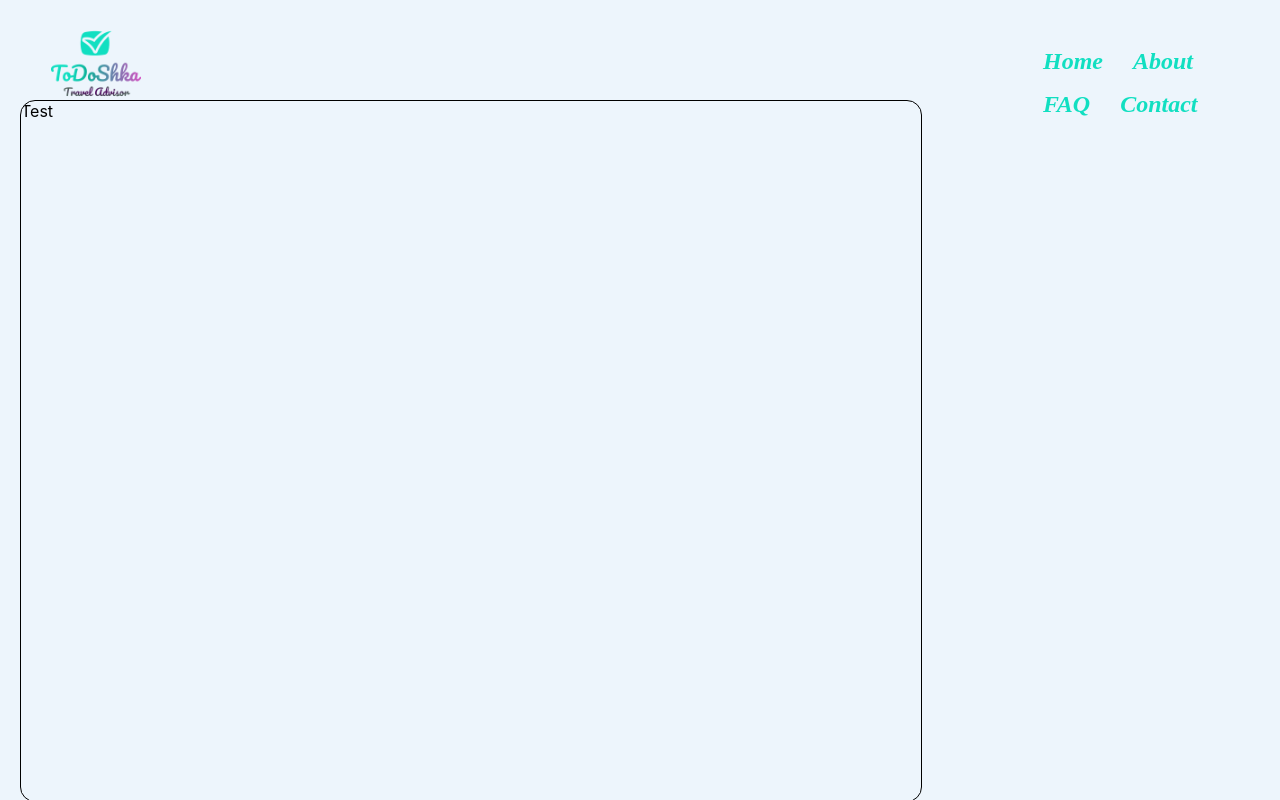
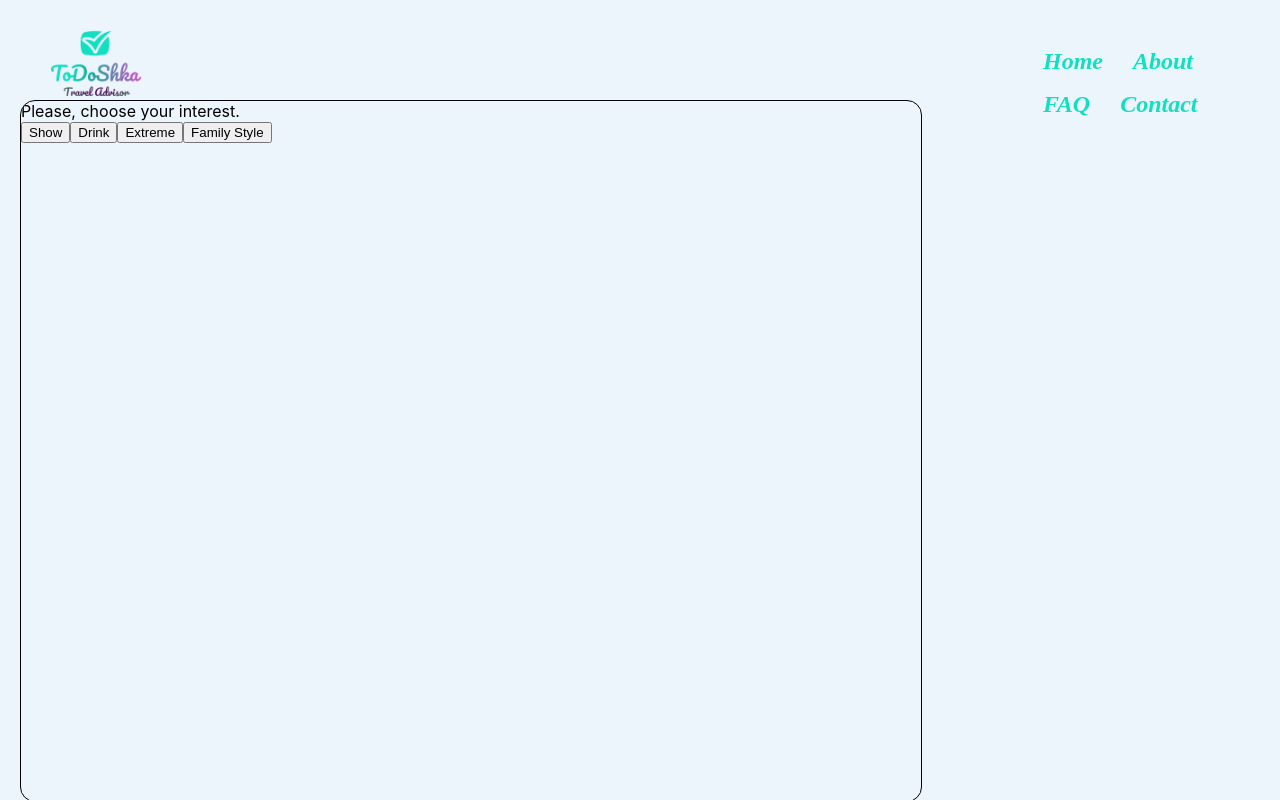
Before and after one commit to NataliyaZhuravleva/ToDoShka, a React (Create React App) app: page / in a window 1280 px wide. Shown: the top 800 px of the page. Built offline with nearby package versions, Linux system fonts and the light colour scheme; grey boxes are pictures that could not be loaded.

Commit message:
Add buttons

```diff
--- a/src/components/interests/Interests.js
+++ b/src/components/interests/Interests.js
@@ -3,7 +3,15 @@ import React from 'react';
 function Interests(){
   return (
     <React.Fragment>
-      Test
+      <section className="welcome-text">
+        Please, choose your interest.
+      </section>
+      <section classname="buttons">
+        <button>Show</button>
+        <button>Drink</button>
+        <button>Extreme</button>
+        <button>Family Style</button>
+      </section>
     </React.Fragment>
   )
 }
```
Also changed, not shown: src/components/interests/interests.css (added).
